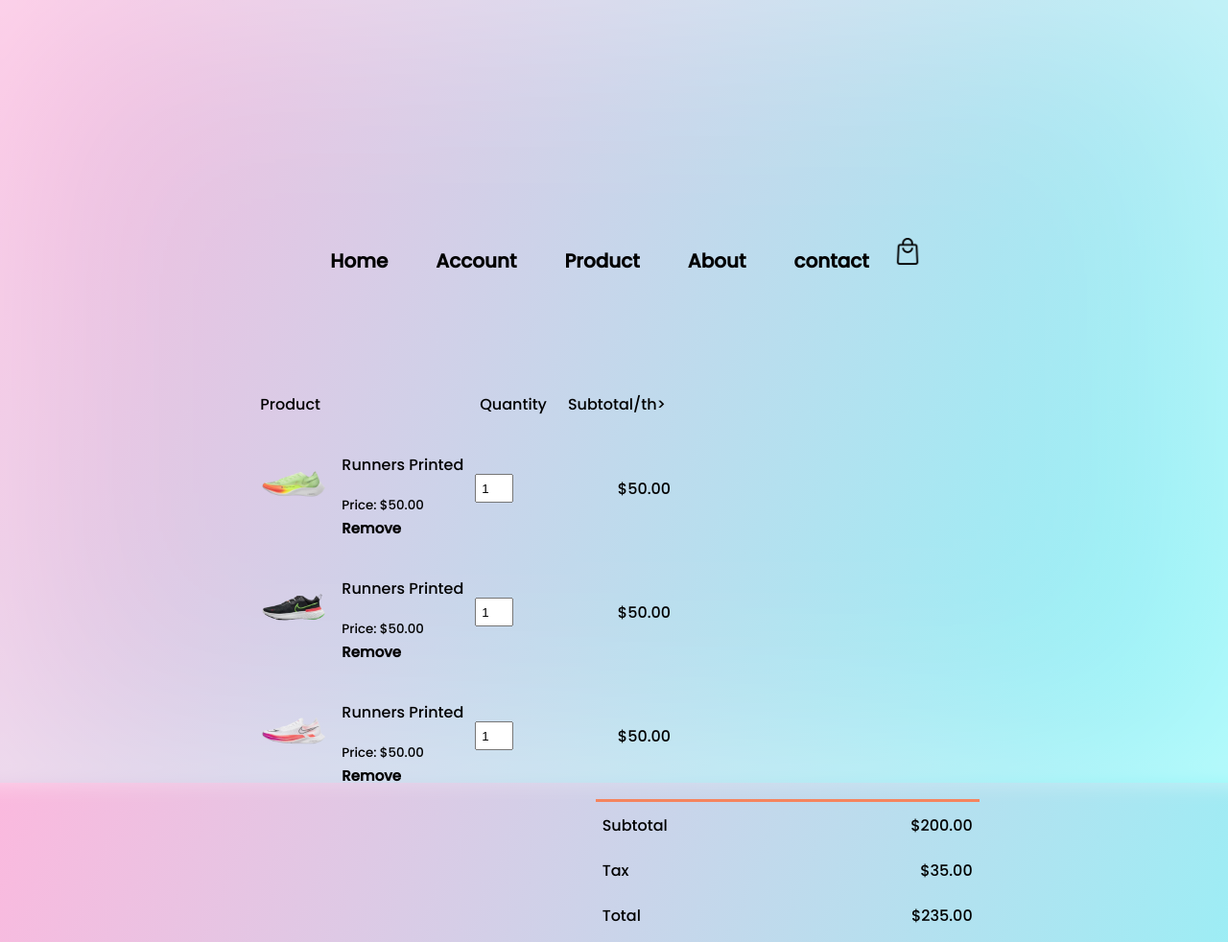
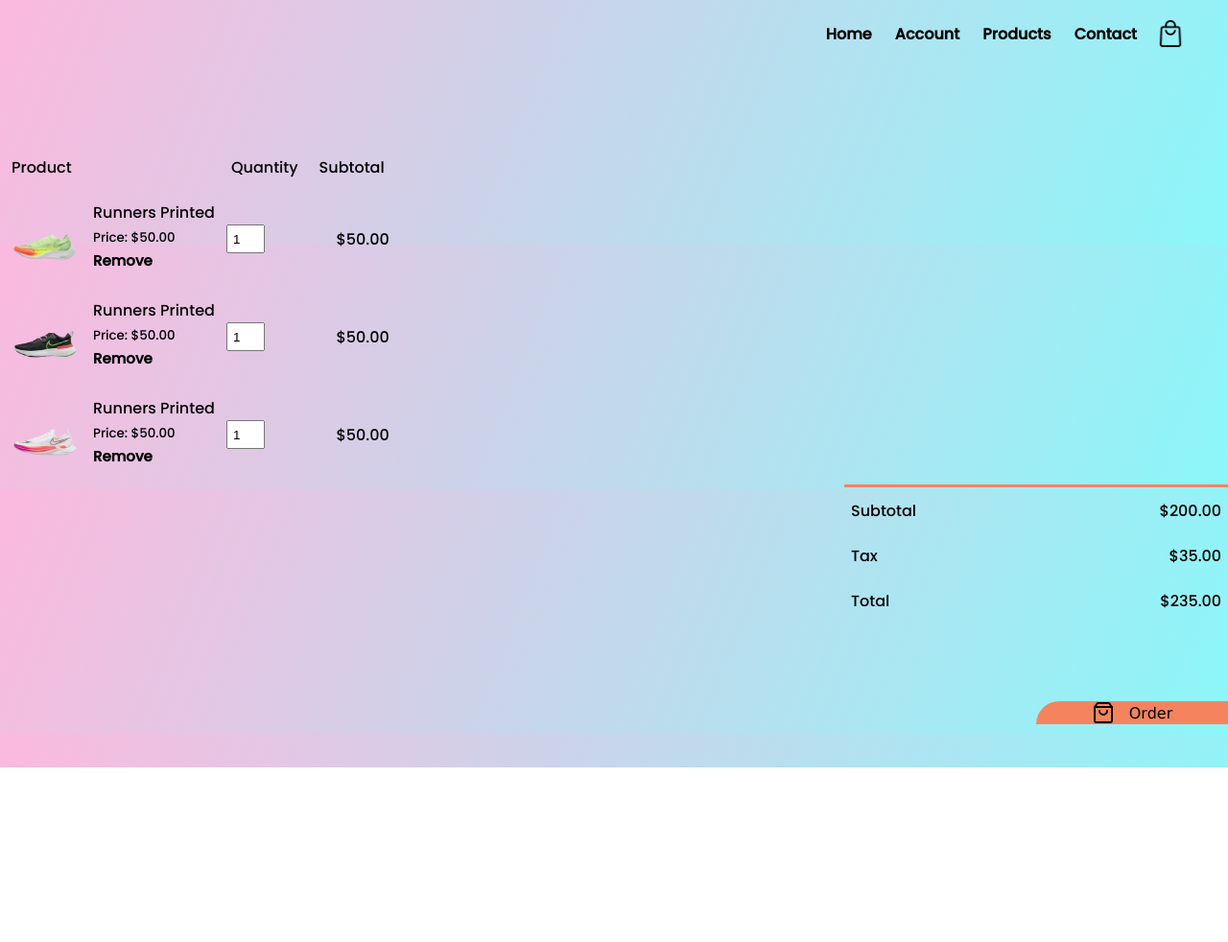
Before and after one commit to fafibarreto/09-modulo, a plain HTML site: page landpagehtml/products.html in a window 1280 px wide. Shown: the top 982 px of the page at 96% size. After the commit the page ends 800 px from the top, so only its background shows below. Drawn offline with nearby package versions, Linux system fonts and the light colour scheme; a web font is replaced by a local one.

Commit message:
revisao paginas
refiz toda refiz da pagina e layout.

```diff
--- a/landpagecss/account.css
+++ b/landpagecss/account.css
@@ -4,74 +4,43 @@
     box-sizing: border-box;
 }
 body {
-    background: rgb(251, 185, 222);
+  font-family: 'Poppins', sans-serif;
   background: linear-gradient(
     112deg,
     rgba(251, 185, 222, 1) 0%,
     rgba(139, 247, 249, 1) 100%);
-    height: 100vh;
+}
+.navbar{
 display: flex;
 align-items: center;
-    justify-content: center;
-    font-family: 'Poppins', sans-serif;
+padding: 20px;
 }
-  .container:before {
-    content: "";
-    position: absolute;
-    background: inherit;
-    z-index: -1;
-    top: 0;
-    left: 0;
-    right: 0;
-    bottom: 0;
-    box-shadow: inset 0 0 2000px rgba(255, 255, 255, 0.5);
-    filter: blur(10px);
-    margin: -20px;
-  }
-
-  nav ul li {
-      display:inline;
-      justify-content: space-between;
-      padding: 10px 10px;
-      font-weight: bold;
-      font-size: 15px;
+nav{
+flex: 1;
+text-align: right;
 
 }
-
-       ul {
+nav ul{
+display: inline-block;
+list-style-type: none;
+}
+nav ul li {
+display: inline-block;
+margin-right: 20px;
+}
+a{
+text-align: none;
 color:black;
-        padding: -3px;
-        list-style-type: none;
-        margin: 0;
-        padding: 0;
+font-weight: bold;
 }
-
-        li a{
-          margin: 0 5px;
+.container{
+max-width:1300px;
+margin:auto;
+padding-left: 25px;
+padding-right: 25px;
+}
+a{
   text-decoration: none;
-          color: black;
-          font-size: 20px;
-          padding: 10px;
-        }
-
-         /* #menuItems ul{
-            color: black;
-            border-radius: 8px;
-            display: inline;
-            text-decoration:none;
-            font-family: 'Lucida Sans', 'Lucida Sans Regular', 'Lucida Grande', 'Lucida Sans Unicode', Geneva, Verdana, sans-serif;
-            padding: 20px 40px;
-            margin: 20px;
-        }*/
-        .navbar{
-          color: black;
-          border-radius: 8px;
-          display: flex;
-          text-decoration:none;
-          font-family: 'Poppins', sans-serif;;
-          /* background-color: #f5845e; */
-          padding: 20px 40px;
-          margin: 20px;
  }
 
 
@@ -95,7 +64,7 @@ body {
         color:#555;
         cursor: pointer;
         width: 100px;
-        display: inline;
+        display: inline-block;
     }
     .form-btn{
         display: inline-block;
@@ -105,6 +74,7 @@ body {
     padding: 0 20px;
     position: absolute;
     top:130px;
+    transition: transform 1s;
 }
 form input{
   width: 100%;
@@ -148,3 +118,42 @@ form a{
   transform: translateX(80px);
   transition: transform 1s;
 }
+
+ @keyframes move {
+      from {
+        transform: translate(-50%, -55%)
+        rotate(-25deg);
+      }
+    }
+
+    /*Tablet ---- more 700 screen size*/
+    @media only screen and( min-width:650px) and(max-device-width: 1200px){
+      .container{
+        font-size: 80px;
+      }
+    }
+
+
+
+        /*Smartphone --- less than 600 screen size---- */
+        @media only screen and(max-width:460px) {
+          .row{
+            text-align: center;
+          }
+          .col-2, .col-3, .col-4{
+            flex-basis: 100%;
+          }
+          .single-product .row{
+            text-align: left;
+          }
+          .single-product .col-2{
+            padding: 20px 0;
+          }
+          .single-product h1{
+            font-size: 26px;
+            line-height: 32px;
+          }
+          .cart-info p{
+            display: none;
+          }
+        }
--- a/landpagecss/contact.css
+++ b/landpagecss/contact.css
@@ -5,6 +5,100 @@
 }
 
 body {
+  font-family: 'Poppins', sans-serif;
+  background: linear-gradient(
+    112deg,
+    rgba(251, 185, 222, 1) 0%,
+    rgba(139, 247, 249, 1) 100%);
+}
+.navbar{
+display: flex;
+align-items: center;
+padding: 20px;
+}
+nav{
+flex: 1;
+text-align: right;
+
+}
+nav ul{
+display: inline-block;
+list-style-type: none;
+}
+nav ul li {
+display: inline-block;
+margin-right: 20px;
+}
+a{
+text-align: none;
+color:black;
+font-weight: bold;
+}
+.container{
+max-width:1300px;
+margin:auto;
+padding-left: 25px;
+padding-right: 25px;
+
+}
+.row {
+display: flex;
+align-items: center;
+flex-wrap: wrap;
+justify-content: space-around;
+}
+.col-1{
+  flex-basis: 50%;
+  min-width: 300px;
+  font-size: 30px;
+}
+
+
+.col-2 img{
+  max-width:100%;
+  padding: 50px 0;
+}
+
+
+
+.footer ul li{
+  display: flex;
+  text-align: center;
+  padding-top: 500px;
+  padding-right:50px;
+}
+
+ul {
+  text-decoration: none; // nao esta aplicando a funcao
+  list-style-type: none;
+
+
+
+
+
+
+
+
+
+
+
+
+
+
+
+
+
+
+
+
+
+
+
+
+
+
+
+/* body {
   background: rgb(251, 185, 222);
   background: linear-gradient(
     112deg,
@@ -14,8 +108,10 @@ body {
   display: flex;
   align-items: center;
   justify-content: center;
-  font-family: 'Poppins', sans-serif;
-}
+  font-fam*/ily: 'Poppins', sans-serif;
+  }  */
+
+  /*
 .navbar{
     display: flex;
     align-items: center;
@@ -50,4 +146,4 @@ body {
       display: flex;
       text-align: center;
       padding-top: 400px;
-  }
+  }*/
--- a/landpagecss/layout.css
+++ b/landpagecss/layout.css
@@ -4,16 +4,11 @@
       box-sizing: border-box;
   }
   body {
-    background: rgb(251, 185, 222);
+    font-family: 'Poppins', sans-serif;
     background: linear-gradient(
       112deg,
       rgba(251, 185, 222, 1) 0%,
       rgba(139, 247, 249, 1) 100%);
-    height: 100vh;
-    display: flex;
-    align-items: center;
-    justify-content: center;
-    font-family: 'Poppins', sans-serif;
   }
 .navbar{
   display: flex;
@@ -47,9 +42,23 @@ a{
 }
 .row{
   display: flex;
- /*  align-items: center; */
-  /* flex-wrap: wrap; */
-  /* justify-content: space-around; */
+  align-items: center;
+  flex-wrap: wrap;
+  justify-content: space-around;
+}
+.col-1{
+  flex-basis: 50%;
+  min-width: 300px;
+}
+.col-2 img{
+  max-width:100%;
+  padding: 50px 0;
+}
+.col-2 h1{
+  font-size: 40px;
+  line-height: 40px;
+  margin: 25px 0;
+
 }
 .btn{
   display: inline-block;
@@ -58,21 +67,18 @@ a{
   padding: 8px 30px;
   margin: 30px 0;
   border-radius: 30px;
-  transition: background 0.5s;
+transition: background 5s; // background do hoover nao esta funcionado//
 }
 .btn:hoover{
-  background: #563434;
+  background: #563434; // hoover nao esta funciando//
 }
-
+.header .row{
+  margin-top: 70px;
+}
 a{
  text-decoration: none;
 }
 
-
-.header .row{
-  margin-top: 70px;
-
-}
 
 
 
--- a/landpagecss/shopping-cart.css
+++ b/landpagecss/products.css
@@ -1,84 +1,50 @@
 *{
     box-sizing: border-box;
 }
-
 body {
-    background: rgb(251, 185, 222);
+  font-family: 'Poppins', sans-serif;
   background: linear-gradient(
     112deg,
     rgba(251, 185, 222, 1) 0%,
     rgba(139, 247, 249, 1) 100%);
-    height: 100vh;
+}
+.navbar{
 display: flex;
 align-items: center;
-    justify-content: center;
-    font-family: 'Poppins', sans-serif;
+padding: 20px;
 }
+nav{
+flex: 1;
+text-align: right;
 
-  /* .container{
-    width: 100%;
-    height: 100%;
-    position: relative;
-    background: linear-gradient(
-        112deg, rgba(251, 185, 222, 1) 0%, rgba(139, 247, 249, 1) 100 );
-    box-shadow: 0 0 1rem 0 rgba(0, 0, 0, .2);
-    border-radius: 20px;
-    background: inherit;
-    overflow: hidden;
-    z-index: 1;
-    display: flex;
-    flex-direction: column;
-   } */
-
-  .container:before {
-    content: "";
-    position: absolute;
-    background: inherit;
-    z-index: -1;
-    top: 0;
-    left: 0;
-    right: 0;
-    bottom: 0;
-    box-shadow: inset 0 0 2000px rgba(255, 255, 255, 0.5);
-    filter: blur(10px);
-    margin: -20px;
 }
-
+nav ul{
+display: inline-block;
+list-style-type: none;
+}
 nav ul li {
-      display: inline;
-      justify-content: space-between;
-      padding: 10px 10px;
+display: inline-block;
+margin-right: 20px;
+}
+a{
+text-align: none;
+color:black;
 font-weight: bold;
-      font-size: 15px;
+}
+.container{
+max-width:1300px;
+margin:auto;
+padding-left: 25px;
+padding-right: 25px;
 
 }
 
-       ul {
-        color:black;
-        padding: -3px;
-        list-style-type: none;
-        margin: 0;
-        padding: 0;
-      }
 
-        li a{
-          margin: 0 5px;
-          text-decoration: none;
-          color: black;
-          font-size: 20px;
-          padding: 10px;
-        }
 
-          .navbar{
-            color: black;
-            border-radius: 8px;
-            display: flex;
-            text-decoration:none;
-            font-family: 'Poppins', sans-serif;;
-            /* background-color: #f5845e; */
-            padding: 20px 40px;
-            margin: 20px;
-        }
+
+
+
+
 
         /*cart items details*/
 
--- a/landpagehtml/shopping-cart.html
+++ b/landpagehtml/products.html
@@ -6,8 +6,9 @@
     <meta name="viewport" content="width=device-width, initial-scale=1.0">
     <title>Landpage</title>
 
-   <Link rel="stylesheet"  href="../landpagehtml/layout.html/">
-    <link rel="stylesheet" href="../landpagecss/shopping-cart.css">
+    <link rel="stylesheet"  href="../landpagecss/layout.css">
+   <link rel="stylesheet"  href="../landpagehtml/layout.html/">
+    <link rel="stylesheet" href="../landpagecss/products.css">
 
             <!-- google fonts -->
     <link rel="preconnect" href="https://fonts.googleapis.com">
@@ -16,24 +17,50 @@
     <link href="https://fonts.googleapis.com/css2?family=Eczar:wght@700&family=Libre+Baskerville&family=Lora:ital,wght@0,400;1,400;1,700&family=Luxurious+Roman&family=Pacifico&family=Poppins:wght@300;500&display=swap"
     rel="stylesheet">
 
-    <!-- <script src="https://cdn.jsdelivr.net/npm/less@4.1.1" ></script> -->
+    <script src="https://cdn.jsdelivr.net/npm/less@4.1.1" ></script>
 </head>
 <body>
 
 
+<!-- navbar  -->
+<div class="header">
+    <div class="container">
+        <div class="navbar">
+            <div class="logo">
+                <!-- <img src="../img/logo-removebg-preview.png" width="200px">  -->
+            </div>
+            <nav>
+                <ul class="menuItems">
+                    <li> <a href="layout.html">Home</a></li>
+                    <li> <a href="account.html">Account</a></li>
+                    <li> <a href="../landpagehtml/products.html">Products</a></li>
+                    <!-- <li> <a href="">About</a></li> -->
+                    <li> <a href="../landpagehtml/contact.html">Contact</a></li>
+                </ul>
+            </nav>
+             <img src="../img/bag.png" width="30px" height="30px">
+            <img  src="" class=" menu-icon" onclick="menutoggle()">
+        </div>
+    </div>
+    </div>
 
-<div class='container'>
-<nav>
-<ul class="navbar">
-    <li><a href="">Home</a></li>
-    <li><a href="../landpagehtml/account.html">Account</a></li>
-    <li><a href="">Product</a></li>
-    <li><a href="../landpagehtml/contact.html">About</a></li>
-    <li><a href="../landpagehtml/contact.html">contact</a></li>
-    <img src="../img/bag.png" width="30px" height="30px">
-    <img  src="" class=" menu-icon" onclick="menutoggle()">
-</ul>
-</nav>
+
+
+
+
+
+
+
+
+
+
+
+
+
+
+
+
+
 
 <!-- cart items details -->
 <div class="cart-page">
@@ -41,7 +68,7 @@
         <tr>
             <th>Product</th>
             <th>Quantity</th>
-            <th>Subtotal/th>
+            <th>Subtotal</th>
         </tr>
         <tr>
             <td>
@@ -124,22 +151,3 @@
   </script>
   </body>
 </html>
-
-
-
-<!-- <div class= "content">
-<div class="social-media">
-    <li><i data-feather="instagram"></i></li>
-    <li><i data-feather="facebook"></i></li>
-    <li><i data-feather="twitter"></i></li>
-</div>
--->
-
-
-
-
-
-<!-- <div class="imagem">
-   <img src="https://i.imgur.com/GsBNEtU.png" >
-</div>
-</div>-->
```
Also changed, not shown: landpagehtml/account.html (+24 -14 lines), landpagehtml/contact.html (+22 -16 lines), landpagehtml/javascript/script.js (added, +16 -0 lines), landpagehtml/layout.html (+18 -84 lines), img/logo.jpg (deleted), img/logo.png (deleted), img/manrunning.png (added). Lines whose indentation alone changed are shown as unchanged.
